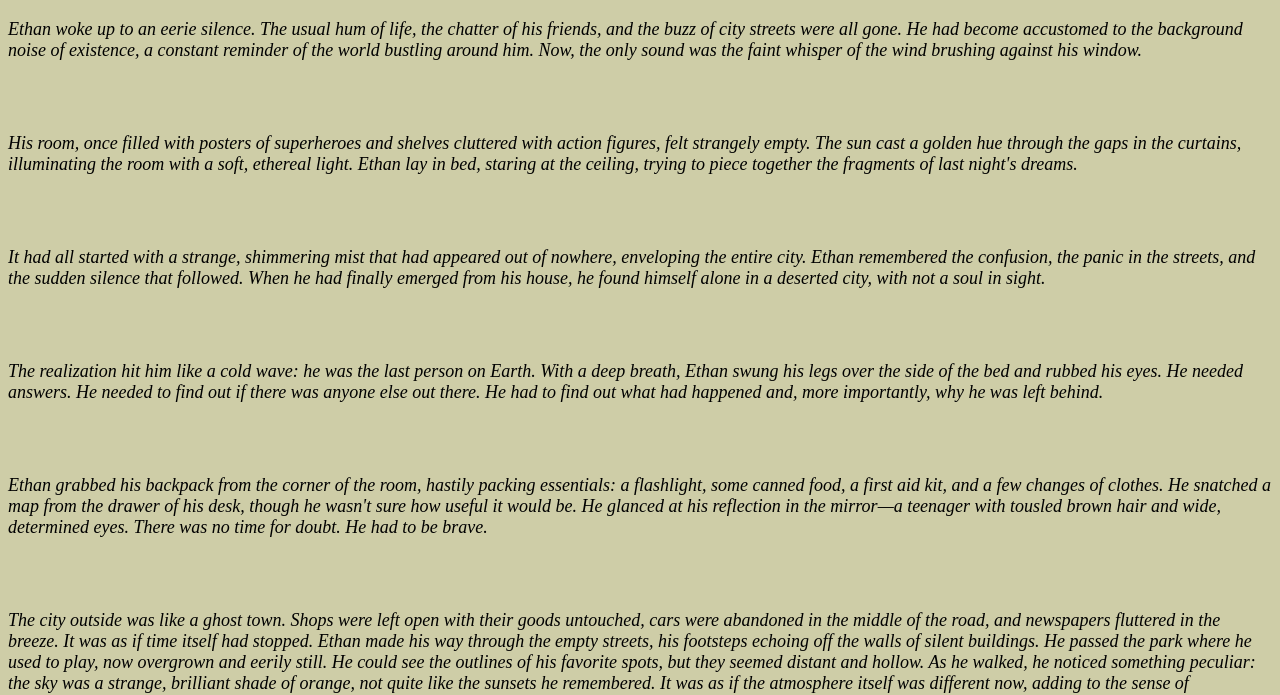
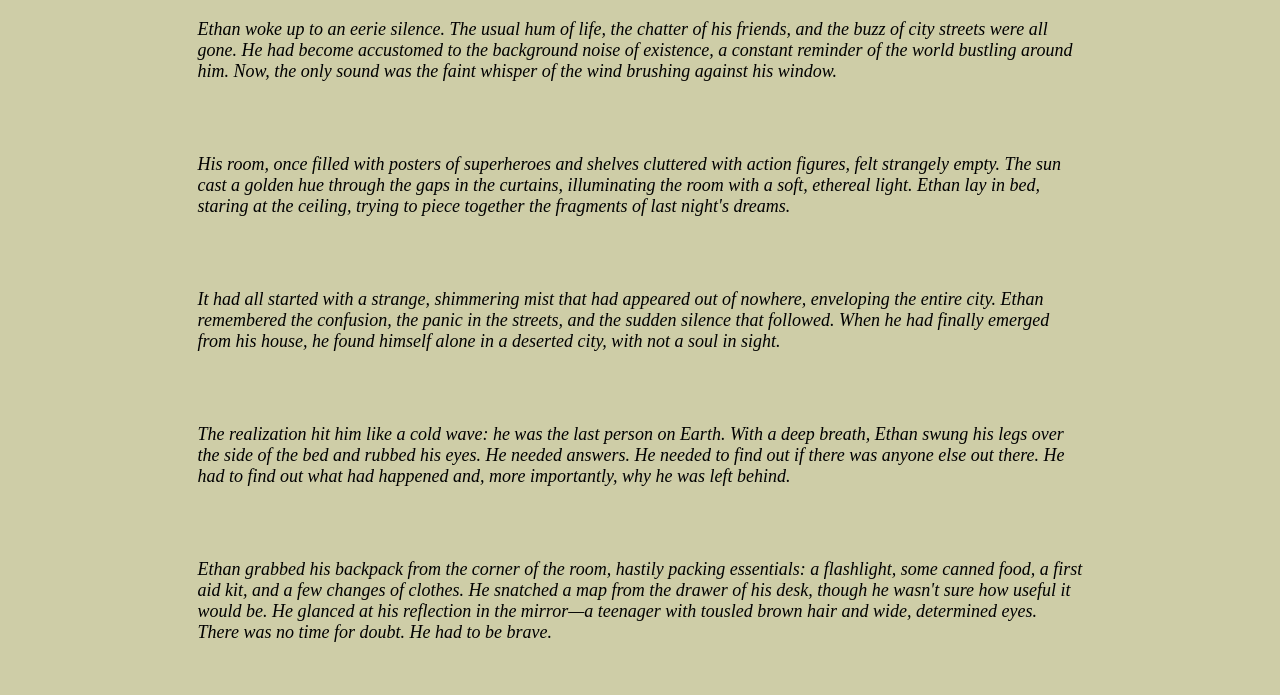
Before and after one commit to teeba3/novel, a plain HTML site: page page1.html in a window 1280 px wide. Shown: the part 68-763 px from the top of the page. Drawn offline with Linux system fonts and the light colour scheme.

Commit message:
style.css

```diff
--- a/style.css
+++ b/style.css
@@ -115,3 +115,7 @@ footer{
   width: 100%;
   padding: 20px 10px;
 }
+
+
+p{width: 70%;
+margin-left: 15%;}
```
